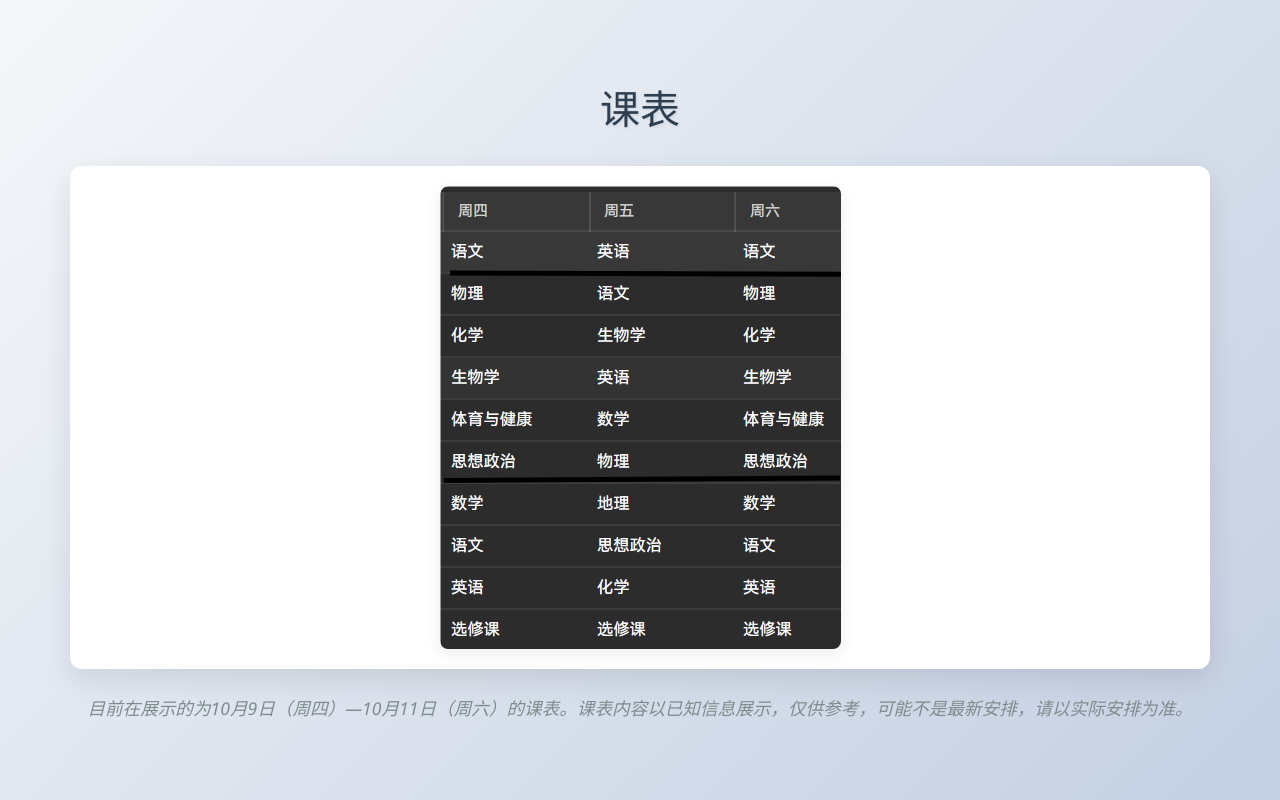
After one commit to DongSX1217/HomeworkBoard, a Python web app: template templates/image.html in a window 1280 px wide. The commit adds this page. Run offline with Jinja, Linux system fonts and the light colour scheme; the template is opened without the code that fills it, so the values that code supplies are empty.

Commit message:
feat: 课表图片

```diff
--- a/app.py
+++ b/app.py
@@ -316,6 +316,10 @@ def homepage():
 def clockpage():
     return render_template('clock.html')
 
+@app.route('/image')
+def imagepage():
+    return render_template('image.html')
+
 @staticmethod # 静态方法，避免每次请求都创建实例
 @app.before_request
 def check_banned_ip():
--- a/templates/home.html
+++ b/templates/home.html
@@ -27,6 +27,7 @@
         <a href="/subjects"> 管理科目与常用词</a>
         <br>
         <a href="/clock"> 在线时钟 </a>
+        <a href="/image"> 课表 </a>
         <p><b>测试说明：</b>本网站仅用于教育教学用途。本网站测试中，目前只开发了作业公告板及有关功能<b>因服务器端相关配置尚不完善，随时可能出现无法访问等情况</b>，如遇问题，请联系开发者。本网站在学生群体（未成年人群体）内使用，并可能在学校内使用，<b>请无关访客不要恶意、随意使用相关功能，严禁篡改作业、恶意删除作业，严禁发布违法内容</b>，您的一切操作都会有后台日志记录，一经发现，您的IP将遭到封禁。本网站会使用cookie功能。请勿公开本站网址，以防止遭受网络攻击；如遇网络攻击，将向公安机关和国家安全机关报告。</p>
         <p><b>致谢：</b>感谢DeepSeek/qwen/GPT对大部分bug的修复，以及对各项复杂功能的技术支持。</p>
         <p><b>开源说明：</b>本网站代码（包括前端和后端）在Github以GNU v3协议开源，欢迎借鉴使用（如果你能找的到源代码仓库在哪的话:D ）。</p>
--- /dev/null
+++ b/templates/image.html
@@ -0,0 +1,140 @@
+<!DOCTYPE html>
+<html lang="zh-CN">
+<head>
+    <meta charset="UTF-8">
+    <meta name="viewport" content="width=device-width, initial-scale=1.0">
+    <title>课表</title>
+    <style>
+        * {
+            margin: 0;
+            padding: 0;
+            box-sizing: border-box;
+        }
+
+        body {
+            font-family: 'Segoe UI', Tahoma, Geneva, Verdana, sans-serif;
+            background: linear-gradient(135deg, #f5f7fa 0%, #c3cfe2 100%);
+            min-height: 100vh;
+            display: flex;
+            flex-direction: column;
+            align-items: center;
+            justify-content: center;
+            padding: 20px;
+            color: #333;
+        }
+
+        .container {
+            max-width: 1200px;
+            width: 100%;
+            text-align: center;
+        }
+
+        h1 {
+            margin-bottom: 30px;
+            font-weight: 300;
+            font-size: 2.5rem;
+            color: #2c3e50;
+            text-shadow: 1px 1px 3px rgba(0,0,0,0.1);
+        }
+
+        .image-container {
+            background-color: white;
+            border-radius: 12px;
+            box-shadow: 0 10px 30px rgba(0, 0, 0, 0.1);
+            padding: 20px;
+            margin: 0 auto;
+            max-width: 95%;
+            transition: transform 0.3s ease;
+        }
+
+        .image-container:hover {
+            transform: translateY(-5px);
+        }
+
+        .responsive-image {
+            max-width: 100%;
+            height: auto;
+            border-radius: 8px;
+            display: block;
+            margin: 0 auto;
+            box-shadow: 0 5px 15px rgba(0, 0, 0, 0.08);
+        }
+
+        .image-info {
+            margin-top: 25px;
+            font-style: italic;
+            color: #7f8c8d;
+            font-size: 1.1rem;
+            line-height: 1.6;
+        }
+
+        .orientation-hint {
+            margin-top: 30px;
+            font-size: 0.9rem;
+            color: #95a5a6;
+            display: none;
+        }
+
+        @media (max-width: 768px) {
+            h1 {
+                font-size: 1.8rem;
+            }
+
+            .image-info {
+                font-size: 1rem;
+            }
+
+            .orientation-hint {
+                display: block;
+            }
+        }
+
+        @media (max-height: 500px) and (orientation: landscape) {
+            body {
+                padding: 10px;
+            }
+
+            h1 {
+                margin-bottom: 15px;
+                font-size: 1.5rem;
+            }
+
+            .image-container {
+                padding: 10px;
+            }
+        }
+    </style>
+</head>
+<body>
+    <div class="container">
+        <h1>课表</h1>
+
+        <div class="image-container">
+            <!-- 这里可以替换为您自己的图片URL -->
+            <img src="/static/课表/1007.png"
+                 alt="课表" class="responsive-image">
+        </div>
+
+        <p class="image-info">目前在展示的为10月9日（周四）—10月11日（周六）的课表。课表内容以已知信息展示，仅供参考，可能不是最新安排，请以实际安排为准。</p>
+
+        <p class="orientation-hint">提示：横屏或竖屏均可查看图片</p>
+    </div>
+
+    <script>
+        // 简单的交互效果：点击图片可以放大/缩小
+        document.addEventListener('DOMContentLoaded', function() {
+            const image = document.querySelector('.responsive-image');
+
+            image.addEventListener('click', function() {
+                if (image.style.transform === 'scale(1.5)') {
+                    image.style.transform = 'scale(1)';
+                    image.style.cursor = 'zoom-in';
+                } else {
+                    image.style.transform = 'scale(1.5)';
+                    image.style.cursor = 'zoom-out';
+                }
+            });
+        });
+    </script>
+</body>
+</html>
```
Also changed, not shown: static/课表/1007.png (added).
